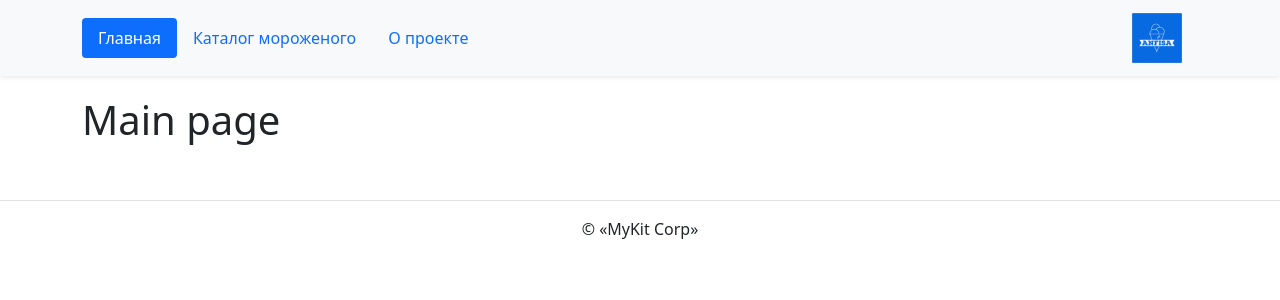
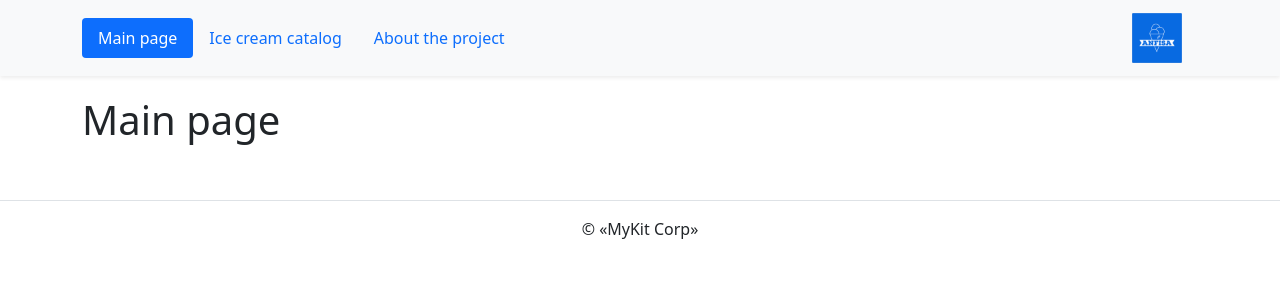
Before and after one commit to tripleten-com/Iris4Friends, a Django app: page / in a window 1280 px wide. Shown: the top 300 px of the page. Run offline with Django 3.2, Linux system fonts and the light colour scheme; some libraries are stand-ins or nearby versions.

Commit message:
translate

```diff
--- a/anfisa_for_friends/templates/includes/header.html
+++ b/anfisa_for_friends/templates/includes/header.html
@@ -21,7 +21,7 @@
               class="nav-link {% if view_name == 'homepage:index' %} active {% endif %}"
               href="{% url 'homepage:index' %}"
               >
-              Главная
+              Main page
             </a>
           </li>
           <li class="nav-item">
@@ -29,7 +29,7 @@
               class="nav-link {% if view_name == 'ice_cream:ice_cream_list' %} active {% endif %}"
               href="{% url 'ice_cream:ice_cream_list' %}"
               >
-              Каталог мороженого
+              Ice cream catalog
             </a>
           </li>
           <li class="nav-item">
@@ -37,7 +37,7 @@
               class="nav-link {% if view_name == 'about:description' %} active {% endif %}"
               href="{% url 'about:description' %}"
             >
-              О проекте
+              About the project
             </a>
           </li>
         </ul>
```
Also changed, not shown: README.md.
